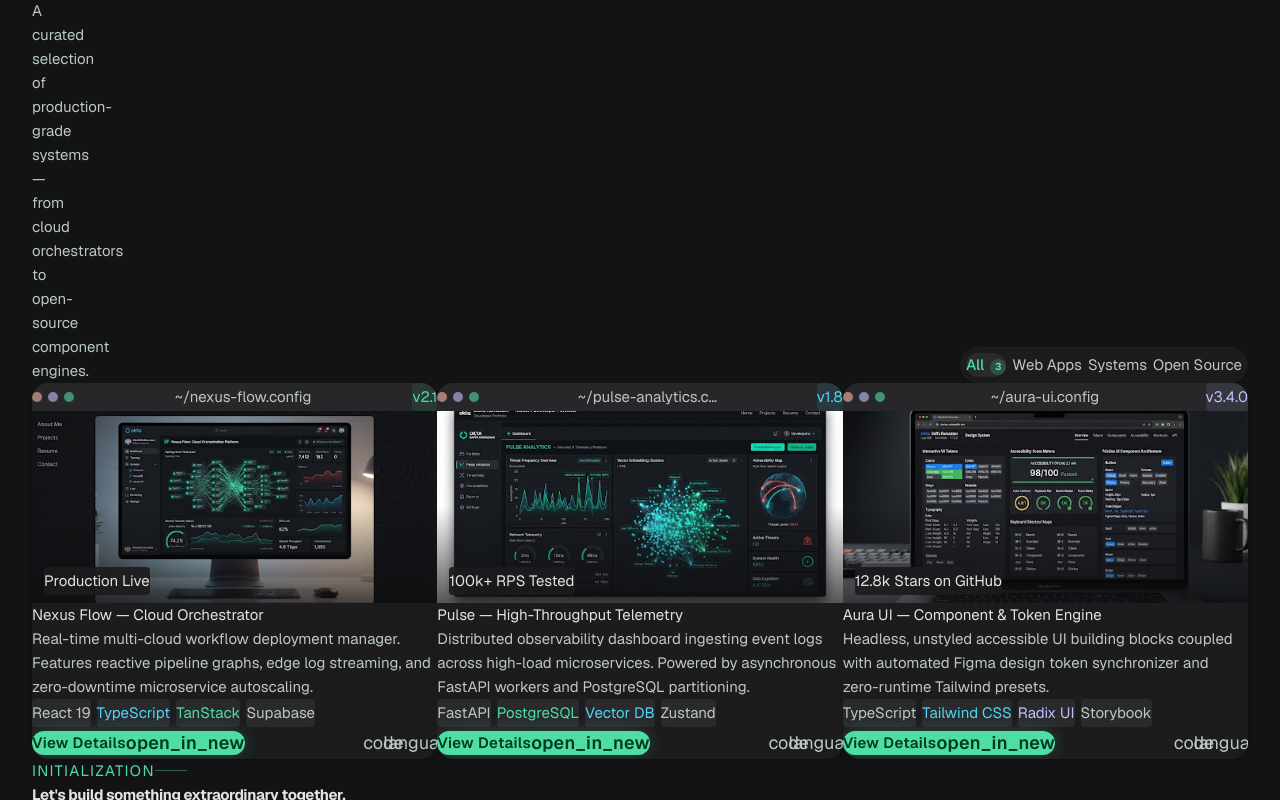
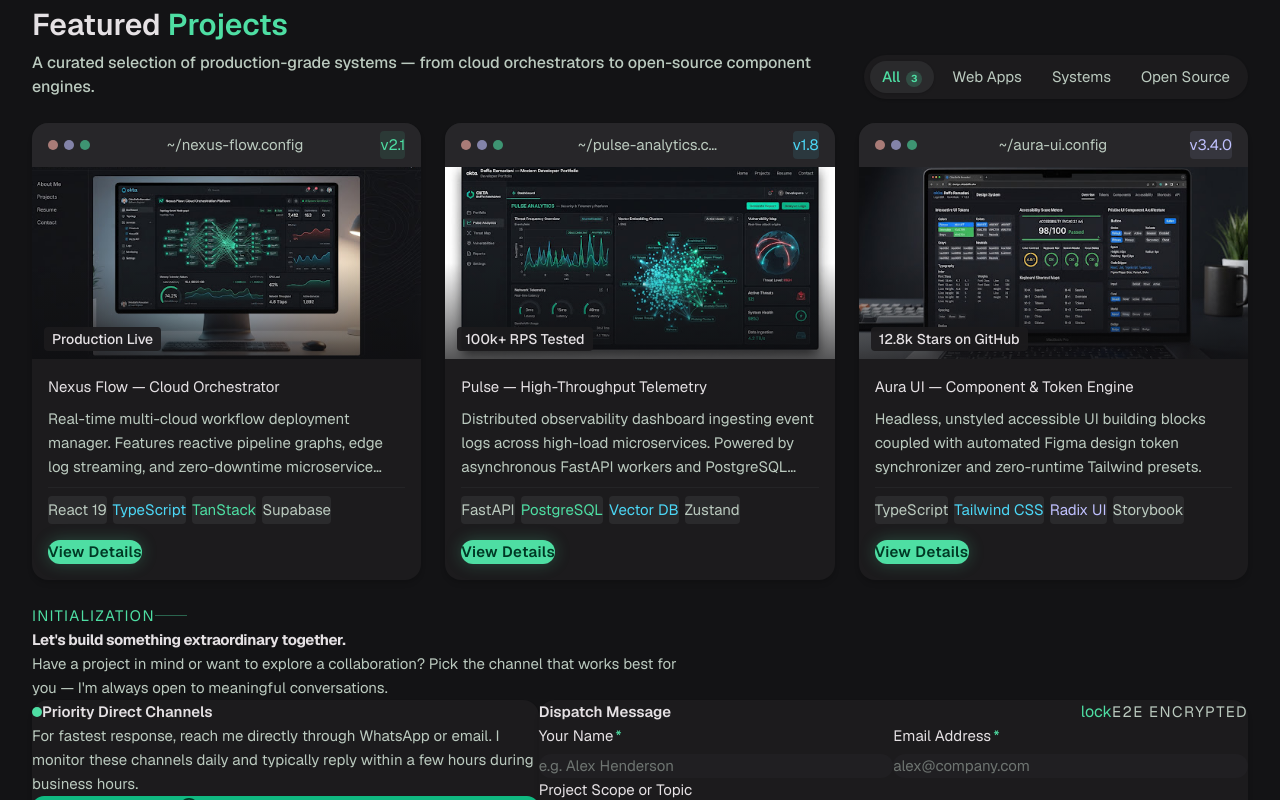
Before and after one commit to oktadafa/my-portofolio, a React (Vite) app: page / in a window 1280 px wide. Shown: the part 1240-2040 px from the top of the page. Built offline with nearby package versions, Linux system fonts and the light colour scheme.

Commit message:
💄 : styling project section

```diff
--- a/src/components/organisms/ProjectsSection.tsx
+++ b/src/components/organisms/ProjectsSection.tsx
@@ -1,10 +1,10 @@
-import { useState } from 'react';
-import { projects } from '../../data/portfolio';
-import type { FilterCategory, Project } from '../../types';
-import { Badge } from '../atoms/Badge';
-import { Button } from '../atoms/Button';
-import { SectionLabel } from '../atoms/SectionLabel';
-import { ProjectTag } from '../molecules/ProjectTag';
+import { useState } from "react";
+import { projects } from "../../data/portfolio";
+import type { FilterCategory, Project } from "../../types";
+import { Badge } from "../atoms/Badge";
+import { Button } from "../atoms/Button";
+import { SectionLabel } from "../atoms/SectionLabel";
+import { ProjectTag } from "../molecules/ProjectTag";
 
 // ── Sub-component interfaces ──────────────────────────────────────────────────
 
@@ -27,21 +27,22 @@
 }
 
 const FILTER_TABS: FilterTab[] = [
-  { value: 'all', label: 'All', count: projects.length },
-  { value: 'web-app', label: 'Web Apps' },
-  { value: 'systems', label: 'Systems' },
-  { value: 'open-source', label: 'Open Source' },
+  { value: "all", label: "All", count: projects.length },
+  { value: "web-app", label: "Web Apps" },
+  { value: "systems", label: "Systems" },
+  { value: "open-source", label: "Open Source" },
 ];
 
 // ── ProjectCard ───────────────────────────────────────────────────────────────
 
 const ProjectCard = ({ project, onViewDetails }: ProjectCardProps) => {
-  const { id, title, description, image, tags, badge, status, github, live } = project;
+  const { id, title, description, image, tags, badge, status, github, live } =
+    project;
 
   return (
     <div className="flex flex-col justify-between rounded-2xl bg-surface-container-low shadow-md overflow-hidden transition-all duration-300 hover:-translate-y-1 hover:shadow-xl group">
       {/* Titlebar */}
-      <div className="px-space-md py-space-sm bg-surface-container-high/80 flex items-center justify-between">
+      <div className="px-4 py-2 bg-surface-container-high/80 flex items-center justify-between">
         {/* Three window dots */}
         <div className="flex items-center gap-1.5">
           <span className="w-2.5 h-2.5 rounded-full bg-error/60" />
@@ -66,13 +67,13 @@
         {/* Gradient overlay */}
         <div className="absolute inset-0 bg-gradient-to-t from-surface-container-lowest/70 via-transparent to-transparent pointer-events-none" />
         {/* Status label */}
-        <span className="absolute bottom-2 left-3 font-code-md text-code-md text-on-surface bg-surface-container-low/90 backdrop-blur-sm px-space-xs py-0.5 rounded">
+        <span className="absolute bottom-2 left-3 font-medium text-sm text-on-surface bg-surface-container-low/90 backdrop-blur-sm px-2 py-0.5 rounded">
           {status}
         </span>
       </div>
 
       {/* Content */}
-      <div className="p-space-lg flex flex-col gap-space-sm flex-1">
+      <div className="p-4 flex flex-col gap-2 flex-1">
         <h3 className="font-headline-sm text-headline-sm text-on-surface group-hover:text-primary transition-colors">
           {title}
         </h3>
@@ -80,7 +81,7 @@
           {description}
         </p>
         {/* Tags row */}
-        <div className="flex flex-wrap gap-1.5 mt-auto pt-space-xs">
+        <div className="flex flex-wrap gap-1.5 mt-auto pt-2 border-t border-surface-container-high/60">
           {tags.map((tag) => (
             <ProjectTag key={tag.label} label={tag.label} color={tag.color} />
           ))}
@@ -88,12 +89,12 @@
       </div>
 
       {/* Footer */}
-      <div className="px-space-lg pb-space-lg pt-0 flex items-center justify-between">
+      <div className="px-4 pb-4 pt-0 flex items-center justify-between">
         <Button
           variant="primary"
           size="sm"
           onClick={() => onViewDetails(id)}
-          icon="open_in_new"
+          // icon="open_in_new"
           iconPosition="right"
         >
           View Details
@@ -101,7 +102,7 @@
 
         <div className="flex items-center gap-1.5">
           {/* GitHub icon button */}
-          <a
+          {/* <a
             href={github}
             target="_blank"
             rel="noopener noreferrer"
@@ -109,17 +110,19 @@
             className="inline-flex items-center justify-center w-8 h-8 rounded-lg text-on-surface-variant hover:text-on-surface hover:bg-surface-container-high transition-all duration-150"
           >
             <span className="material-symbols-outlined text-[18px]">code</span>
-          </a>
+          </a> */}
           {/* Live icon button */}
-          <a
+          {/* <a
             href={live}
             target="_blank"
             rel="noopener noreferrer"
             aria-label="Live demo"
             className="inline-flex items-center justify-center w-8 h-8 rounded-lg text-on-surface-variant hover:text-on-surface hover:bg-surface-container-high transition-all duration-150"
           >
-            <span className="material-symbols-outlined text-[18px]">language</span>
-          </a>
+            <span className="material-symbols-outlined text-[18px]">
+              language
+            </span>
+          </a> */}
         </div>
       </div>
     </div>
@@ -135,22 +138,24 @@
     <div
       role="dialog"
       aria-modal="true"
-      aria-label={project?.title ?? 'Project details'}
+      aria-label={project?.title ?? "Project details"}
       className={[
-        'fixed inset-0 z-50 p-space-md bg-surface-container-lowest/80 backdrop-blur-md',
-        'transition-opacity duration-200',
-        isOpen ? 'flex items-center justify-center opacity-100' : 'hidden opacity-0',
-      ].join(' ')}
+        "fixed inset-0 z-50 p-4 bg-surface-container-lowest/80 backdrop-blur-md",
+        "transition-opacity duration-200",
+        isOpen
+          ? "flex items-center justify-center opacity-100"
+          : "hidden opacity-0",
+      ].join(" ")}
       onClick={onClose}
     >
       {project && (
         <div
-          className="relative w-full max-w-3xl max-h-[90vh] bg-surface-container-low rounded-2xl shadow-2xl overflow-y-auto flex flex-col z-10"
+          className="relative w-full max-w-4xl max-h-[90vh] bg-surface-container-low rounded-2xl shadow-2xl overflow-y-auto flex flex-col z-10"
           onClick={(e) => e.stopPropagation()}
         >
           {/* Sticky header */}
-          <div className="sticky top-0 z-20 flex items-center justify-between px-space-lg py-space-md bg-surface-container-low border-b border-surface-container-high/60 backdrop-blur-sm">
-            <h2 className="font-headline-sm text-headline-sm text-on-surface truncate pr-space-md">
+          <div className="sticky top-0 z-20 flex items-center justify-between px-4 py-3 bg-surface-container-low border-b border-surface-container-high/60 backdrop-blur-sm">
+            <h2 className="font-semibold text-lg text-on-surface truncate pr-4">
               {project.title}
             </h2>
             <button
@@ -158,12 +163,14 @@
               aria-label="Close modal"
               className="inline-flex items-center justify-center w-9 h-9 rounded-lg text-on-surface-variant hover:text-on-surface hover:bg-surface-container-high transition-all duration-150 shrink-0"
             >
-              <span className="material-symbols-outlined text-[20px]">close</span>
+              <span className="material-symbols-outlined text-[20px]">
+                close
+              </span>
             </button>
           </div>
 
           {/* Body */}
-          <div className="flex flex-col gap-space-lg p-space-lg">
+          <div className="flex flex-col gap-6 p-4">
             {/* Hero image */}
             <div className="relative w-full h-64 rounded-xl overflow-hidden bg-surface-container-highest">
               <img
@@ -175,21 +182,40 @@
             </div>
 
             {/* Metric cards */}
-            <div className="grid grid-cols-1 sm:grid-cols-3 gap-space-md">
+            <div className="grid grid-cols-1 sm:grid-cols-3 gap-4">
               {(
                 [
-                  { key: 'arch', label: 'Architecture', icon: 'hub', color: 'primary' },
-                  { key: 'perf', label: 'Performance', icon: 'speed', color: 'secondary' },
-                  { key: 'scale', label: 'Scale', icon: 'stacked_line_chart', color: 'primary' },
+                  {
+                    key: "arch",
+                    label: "Architecture",
+                    icon: "hub",
+                    color: "primary",
+                  },
+                  {
+                    key: "perf",
+                    label: "Performance",
+                    icon: "speed",
+                    color: "secondary",
+                  },
+                  {
+                    key: "scale",
+                    label: "Scale",
+                    icon: "stacked_line_chart",
+                    color: "primary",
+                  },
                 ] as const
               ).map(({ key, label, icon, color }) => (
                 <div
                   key={key}
-                  className="p-space-md rounded-xl bg-surface-container-high flex flex-col gap-space-xs shadow-sm"
+                  className="p-4 rounded-xl bg-surface-container-high flex flex-col gap-2 shadow-sm"
                 >
-                  <div className={`flex items-center gap-1.5 ${color === 'primary' ? 'text-primary' : 'text-secondary'}`}>
-                    <span className="material-symbols-outlined text-[18px]">{icon}</span>
-                    <span className="font-code-md text-code-md uppercase tracking-wider text-on-surface-variant">
+                  <div
+                    className={`flex items-center gap-1.5 ${color === "primary" ? "text-primary" : "text-secondary"}`}
+                  >
+                    {/* <span className="material-symbols-outlined text-[18px]">
+                      {icon}
+                    </span> */}
+                    <span className="font-medium uppercase tracking-wider text-on-surface-variant">
                       {label}
                     </span>
                   </div>
@@ -202,7 +228,7 @@
 
             {/* Description */}
             <div>
-              <h3 className="font-title-md text-title-md text-on-surface mb-space-sm">
+              <h3 className="font-title-md text-title-md text-on-surface mb-2">
                 About
               </h3>
               <p className="text-body-md font-body-md text-on-surface-variant leading-relaxed">
@@ -212,16 +238,16 @@
 
             {/* Challenges */}
             <div>
-              <h3 className="font-title-md text-title-md text-on-surface mb-space-sm">
+              <h3 className="font-title-md text-title-md text-on-surface mb-2">
                 Engineering Challenges
               </h3>
-              <ul className="flex flex-col gap-space-sm">
+              <ul className="flex flex-col gap-4">
                 {project.challenges.map((challenge, i) => (
-                  <li key={i} className="flex gap-space-sm items-start">
-                    <span className="material-symbols-outlined text-[18px] text-primary mt-0.5 shrink-0">
-                      check_circle
-                    </span>
-                    <span className="text-body-md font-body-md text-on-surface-variant leading-relaxed">
+                  <li key={i} className="flex gap-4 items-start">
+                    {/* <span className="material-symbols-outlined text-[18px] text-primary mt-0.5 shrink-0">
+                          check_circle
+                        </span> */}
+                    <span className=" font-medium text-on-surface-variant leading-relaxed">
                       {challenge}
                     </span>
                   </li>
@@ -230,12 +256,12 @@
             </div>
 
             {/* Footer action links */}
-            <div className="flex items-center gap-space-md pt-space-xs border-t border-surface-container-high/60">
+            <div className="flex items-center gap-4 pt-4 border-t border-surface-container-high/60">
               <Button
                 variant="primary"
                 size="md"
                 href={project.live}
-                icon="open_in_new"
+                // icon="open_in_new"
                 iconPosition="right"
               >
                 Live Demo
@@ -260,11 +286,11 @@
 // ── ProjectsSection (Organism) ────────────────────────────────────────────────
 
 export const ProjectsSection = () => {
-  const [activeFilter, setActiveFilter] = useState<FilterCategory>('all');
+  const [activeFilter, setActiveFilter] = useState<FilterCategory>("all");
   const [openProjectId, setOpenProjectId] = useState<string | null>(null);
 
   const filtered =
-    activeFilter === 'all'
+    activeFilter === "all"
       ? projects
       : projects.filter((p) => p.category.includes(activeFilter));
 
@@ -272,19 +298,18 @@
 
   return (
     <>
-      <section id="projects" className="w-full py-space-xl scroll-mt-24">
+      <section id="projects" className="w-full py-6 scroll-mt-24">
         {/* Section header + filter row */}
-        <div className="flex flex-col sm:flex-row sm:items-end justify-between gap-space-lg mb-space-xl">
+        <div className="flex flex-col sm:flex-row sm:items-end justify-between gap-6 mb-6">
           {/* Header */}
-          <div className="flex flex-col gap-space-sm">
+          <div className="flex flex-col gap-y-2">
             <SectionLabel label="Selected Work" color="primary" />
-            <h2 className="font-display-md text-display-md text-on-surface">
-              Featured{' '}
-              <span className="text-primary">Projects</span>
+            <h2 className="font-semibold text-3xl text-on-surface">
+              Featured <span className="text-primary">Projects</span>
             </h2>
-            <p className="text-body-md font-body-md text-on-surface-variant max-w-md">
-              A curated selection of production-grade systems — from cloud orchestrators to
-              open-source component engines.
+            <p className="text-base font-medium text-on-surface-variant max-w-full">
+              A curated selection of production-grade systems — from cloud
+              orchestrators to open-source component engines.
             </p>
           </div>
 
@@ -297,21 +322,21 @@
                   key={tab.value}
                   onClick={() => setActiveFilter(tab.value)}
                   className={[
-                    'px-space-md py-space-xs rounded-lg font-code-md text-code-md transition-all duration-150',
+                    "px-3 py-1 rounded-lg font-code-md text-md transition-all duration-150",
                     isActive
-                      ? 'bg-surface-container-high text-primary font-medium shadow-sm'
-                      : 'text-on-surface-variant hover:text-on-surface',
-                  ].join(' ')}
+                      ? "bg-surface-container-high text-primary font-medium shadow-sm"
+                      : "text-on-surface-variant hover:text-on-surface",
+                  ].join(" ")}
                 >
                   {tab.label}
                   {tab.count !== undefined && (
                     <span
                       className={[
-                        'ml-1.5 inline-flex items-center justify-center w-4 h-4 rounded-full text-[10px] font-bold',
+                        "ml-1.5 inline-flex items-center justify-center w-4 h-4 rounded-full text-[10px] font-bold",
                         isActive
-                          ? 'bg-primary/20 text-primary'
-                          : 'bg-surface-container-high text-on-surface-variant',
-                      ].join(' ')}
+                          ? "bg-primary/20 text-primary"
+                          : "bg-surface-container-high text-on-surface-variant",
+                      ].join(" ")}
                     >
                       {tab.count}
                     </span>
@@ -323,7 +348,7 @@
         </div>
 
         {/* Projects grid */}
-        <div className="grid grid-cols-1 md:grid-cols-2 lg:grid-cols-3 gap-space-lg items-stretch">
+        <div className="grid grid-cols-1 md:grid-cols-2 lg:grid-cols-3 gap-6 items-stretch">
           {filtered.map((project) => (
             <ProjectCard
               key={project.id}
@@ -339,13 +364,18 @@
             <span className="material-symbols-outlined text-[48px] opacity-40">
               folder_off
             </span>
-            <p className="font-body-md text-body-md">No projects in this category yet.</p>
+            <p className="font-body-md text-body-md">
+              No projects in this category yet.
+            </p>
           </div>
         )}
       </section>
 
       {/* Detail modal — rendered outside section to escape stacking contexts */}
-      <ProjectDetailModal project={openProject} onClose={() => setOpenProjectId(null)} />
+      <ProjectDetailModal
+        project={openProject}
+        onClose={() => setOpenProjectId(null)}
+      />
     </>
   );
 };
```
